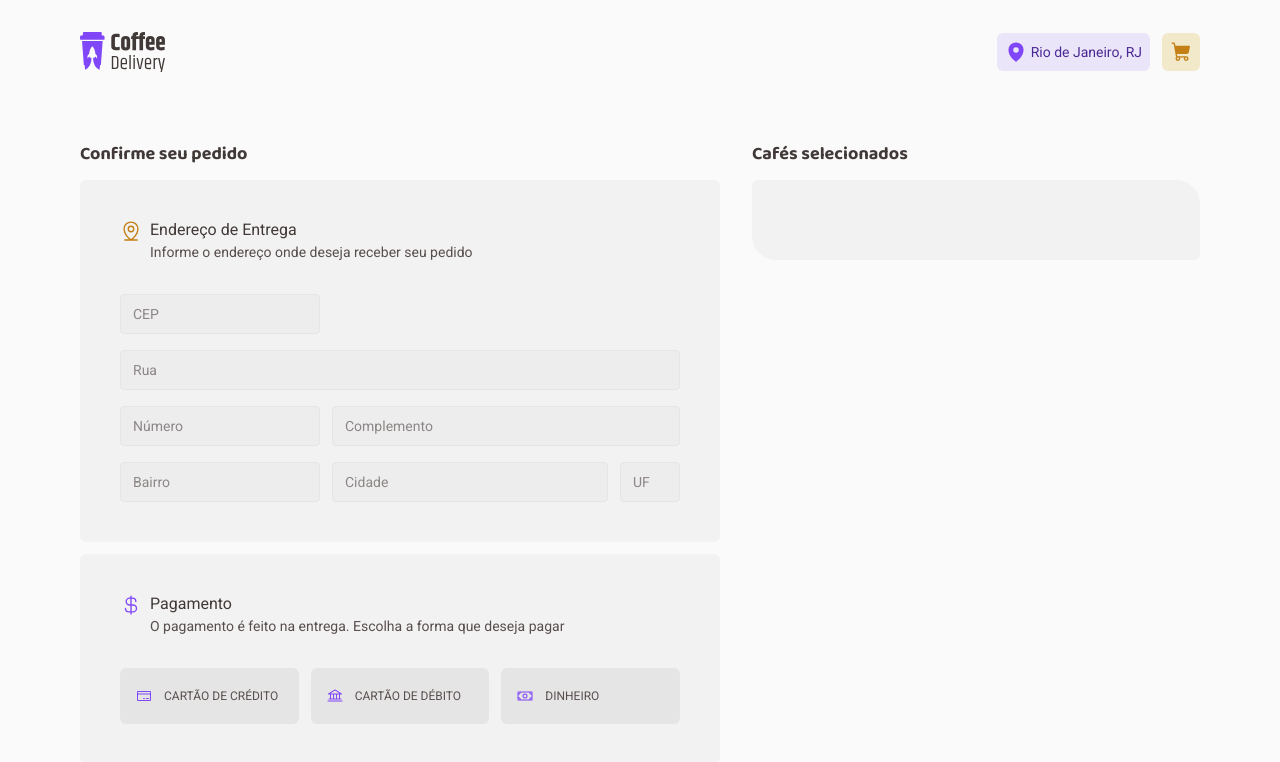
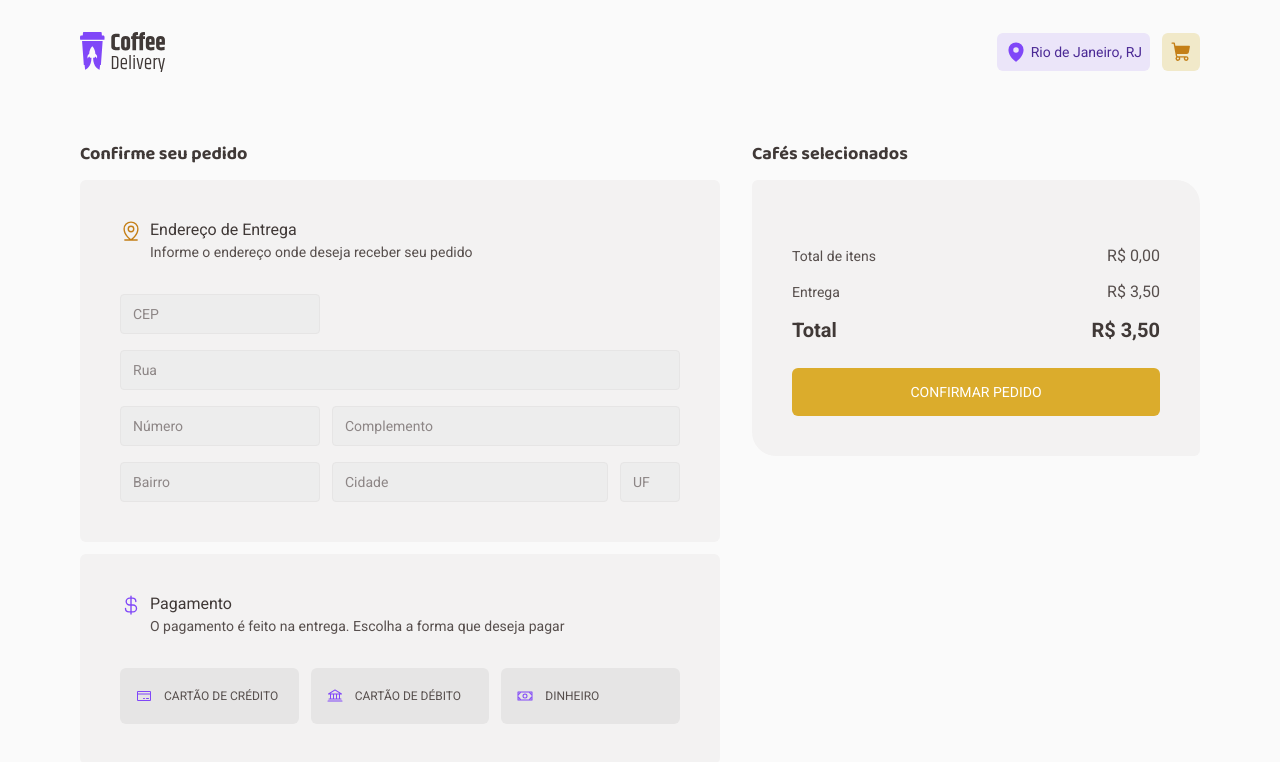
Before and after one commit to andrerousselet/coffee-delivery, a React (Vite) app: page /checkout in a window 1280 px wide. Shown: the top 762 px of the page. Built offline with nearby package versions, Linux system fonts and the light colour scheme.

Commit message:
feat(order summary): add total and delivery prices section
also order confirmation btn with only styles

```diff
--- a/src/components/OrderSummary.tsx
+++ b/src/components/OrderSummary.tsx
@@ -1,18 +1,45 @@
 import { useCoffeeCart } from "../hooks/useCoffeeCart";
+import { formatPrice } from "../utils/formatPrice";
 import { CoffeeCartItem } from "./CoffeeCartItem";
 
 export function OrderSummary() {
   const { coffeeCart } = useCoffeeCart();
+
+  const totalPrice = coffeeCart.reduce(
+    (acc, currCoffee) => acc + currCoffee.qty * currCoffee.price,
+    0
+  );
 
   return (
     <div className="flex flex-col">
       <h2 className="font-baloo text-lg text-base-subtitle leading-5 mb-4">
         Cafés selecionados
       </h2>
-      <div className="bg-base-card p-10 rounded-md rounded-tr-3xl rounded-bl-3xl w-[448px] flex flex-col gap-8 mb-3">
-        {coffeeCart.map((coffee) => (
-          <CoffeeCartItem key={coffee.id} coffee={coffee} />
-        ))}
+      <div className="bg-base-card p-10 rounded-md rounded-tr-3xl rounded-bl-3xl w-[448px] mb-3">
+        <div className="flex flex-col space-y-6">
+          {coffeeCart.map((coffee) => (
+            <CoffeeCartItem key={coffee.id} coffee={coffee} />
+          ))}
+        </div>
+        <div className="pt-6 flex flex-col gap-3">
+          <p className="flex items-center justify-between text-base-text">
+            <span className="text-sm">Total de itens</span>
+            <span>R$ {formatPrice(totalPrice)}</span>
+          </p>
+          <p className="flex items-center justify-between text-base-text">
+            <span className="text-sm">Entrega</span>
+            <span>R$ {formatPrice(350)}</span>
+          </p>
+          <p className="flex items-center justify-between text-xl text-base-subtitle font-bold">
+            <span>Total</span>
+            <span>R$ {formatPrice(totalPrice + 350)}</span>
+          </p>
+        </div>
+        <div className="pt-6">
+          <button className="w-full rounded-md bg-yellow hover:bg-yellow-dark px-2 py-3 text-white text-sm leading-6 uppercase transition">
+            Confirmar Pedido
+          </button>
+        </div>
       </div>
     </div>
   );
```
